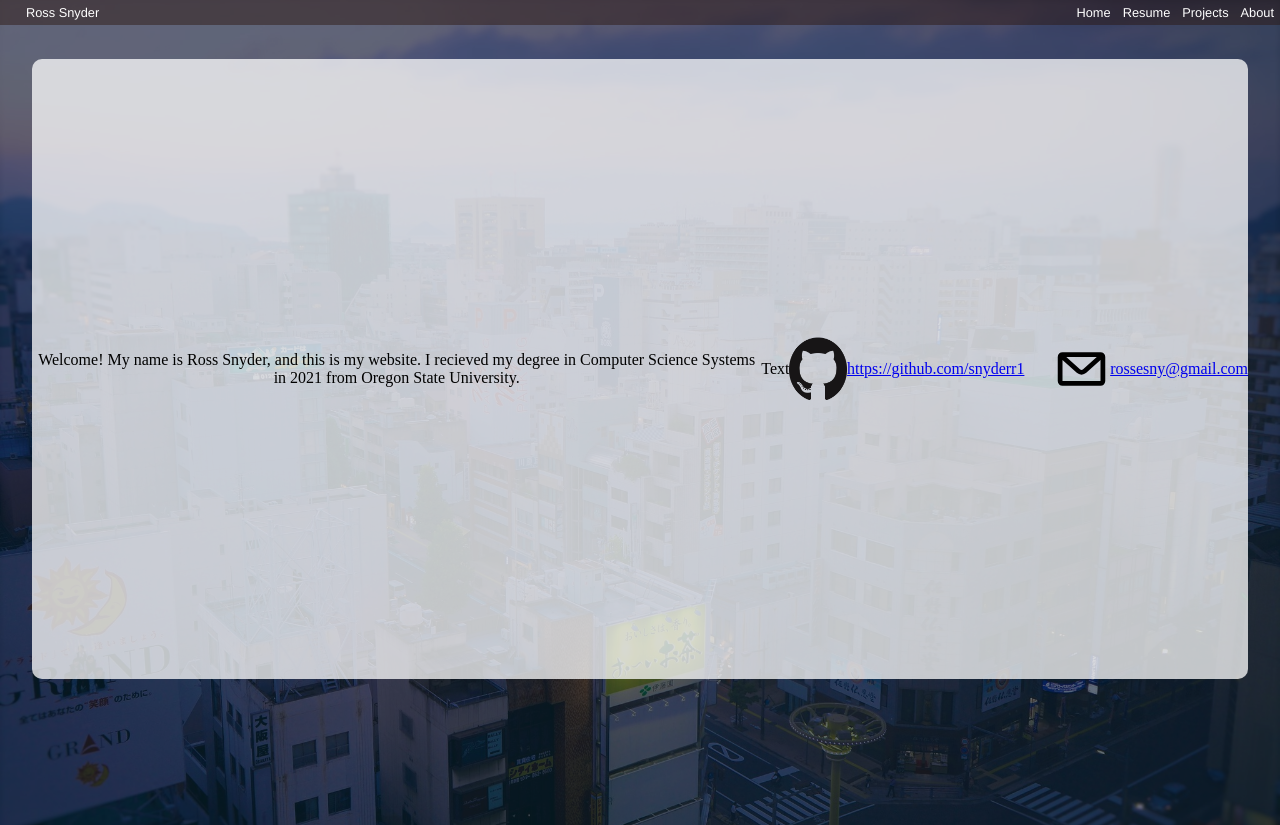
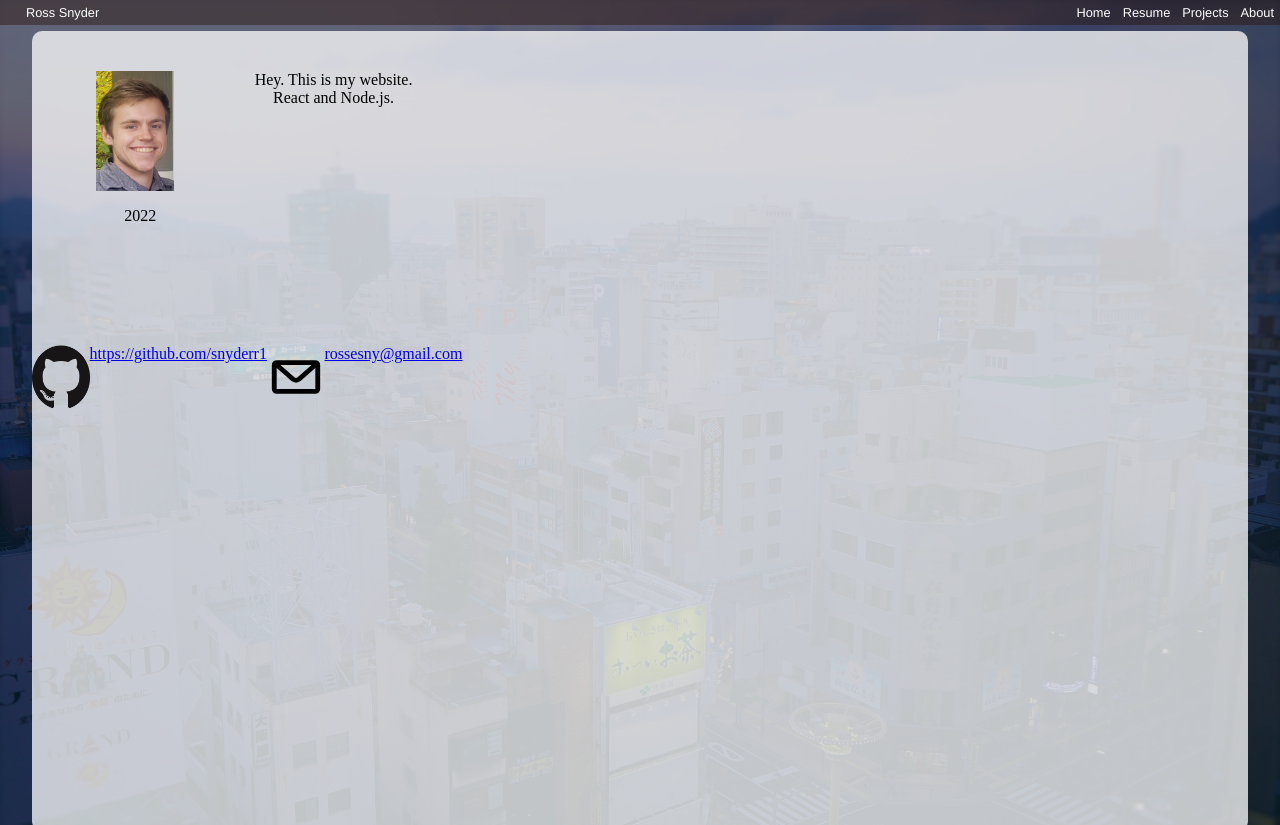
Before and after one commit to snyderr1/Portfolio-Website, a React (Create React App) app: page /Home in a window 1280 px wide. Built offline with nearby package versions, Linux system fonts and the light colour scheme; a web font is replaced by a local one.

Commit message:
I LOVE WEB DESIGN WOHOOOOOOOOOOOOO

```diff
--- a/src/App.js
+++ b/src/App.js
@@ -101,8 +101,8 @@ function App() {
       <Router>
         <Routes>
           <Route index element={<Page><Home profile={Me} /></Page>} />
-          <Route path="/Home" element={<Page><Home/></Page>} />
-                  <Route path="/Projects" element={<Page><Projects projectInfo={projectInfo} /></Page>} />
+          <Route path="/Home" element={<Page><Home profile={Me} /></Page>} />
+          <Route path="/Projects" element={<Page><Projects projectInfo={projectInfo} /></Page>} />
           <Route path="/Resume" element={<Page><Resume/></Page>} />
           <Route path="/About" element={<Page><About/></Page>} />
         </Routes>
--- a/src/components/Home.js
+++ b/src/components/Home.js
@@ -9,16 +9,17 @@ function Home(props) {
             <div className="page-window">
                 <div className="home-text">
                     <img className="portrait" src={props.profile} alt={props.alt}></img>
-                    <p className="home-top-blurb">Welcome! My name is Ross Snyder, and this is my website. I recieved my degree in Computer Science Systems
-                        in 2021 from Oregon State University. </p>
-                    <p className="home-bottom-blurb">Text</p>
+                    <p className="home-top-blurb">Hey. This is my website. React and Node.js.</p>
+
+                </div>
+                <p className="home-bottom-blurb">2022</p>
                     <div className="home-links">
                         <ImgLink name="git" src={GitIcon} link="https://github.com/snyderr1/" linkText="https://github.com/snyderr1" />
                         <ImgLink name="email" src={EmailIcon} link="rossesny@gmail.com" linkText="rossesny@gmail.com" />
                     </div>
                     {/* <a className="git-link" href="https://github.com/snyderr1/">GitHub: https://github.com/snyderr1</a> */}
                     {/* <a className="email-link" href="rossesny@gmail.com">Email: rossesny@gmail.com</a> */}
-                </div>
+
             </div>
         </div>
     );
--- a/src/index.css
+++ b/src/index.css
@@ -82,7 +82,7 @@
 .Resume, .Projects, .About, .Home{
     position: relative;
     top: 0;
-    height:86%;
+    height:100%;
     width:100%;
 
     display: flex;
@@ -91,9 +91,7 @@
     /*box-shadow: 100px 100px 100px 100px rgb(5, 25, 32);*/
 }
 .git, .email{
-    display: flex;
-    justify-content: center;
-    align-items: center;
+
 }
 
 .linkImg{
@@ -103,10 +101,10 @@
 }
 .home-links{
     display: flex;
-    height: auto;
+    height: 50%;
     width: 50%;
     flex-direction: row;
-    justify-content: space-between;
+    margin-top: 15vh
 
 }
 
@@ -149,14 +147,18 @@ content.Home{
 
 .page-window{
     width: 95%;
-    height: 90%;
+    height: 100%;
+    margin-top: 1%;
     background: rgba(255, 255, 255, 0.75);
     border-radius: 10px;
 
 }
-.portrait{
-    max-height: 15%;
-
+.portrait {
+    justify-self: start;
+    margin-left: 5vw;
+    margin-top: 5vh;
+    max-height: 15vh;
+    max-width: 10vw;
 }
 
 .Content{
@@ -175,15 +177,23 @@ body{
     display: contents;
 }
 
-.home-top-blurb, .home-bottom-blurb{
-    max-height: 33%;
+.home-top-blurb {
+    justify-self: start;
+    margin-left: 5vw;
+    margin-top: 5vh;
+    max-height: 15vh;
+    max-width: 15vw;
+}
+
+.home-bottom-blurb {
+   margin-left: 7.2vw;
+   text-align: left
 }
 .home-text{
-    display:flex;
-    flex-direction: row;
-    height: 100%;
+    display: flex;
+    height: 20vh;
     width: 100%;
-    align-items: center;
+
 }
 
 p{
```
